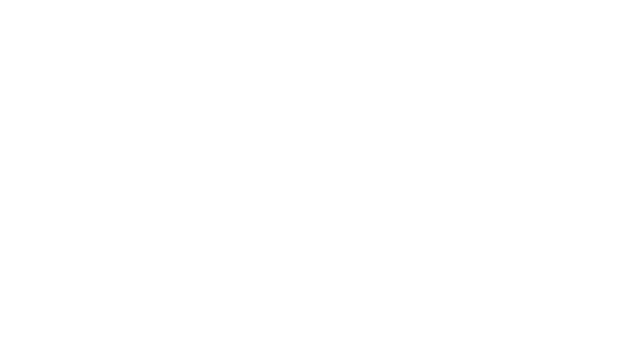
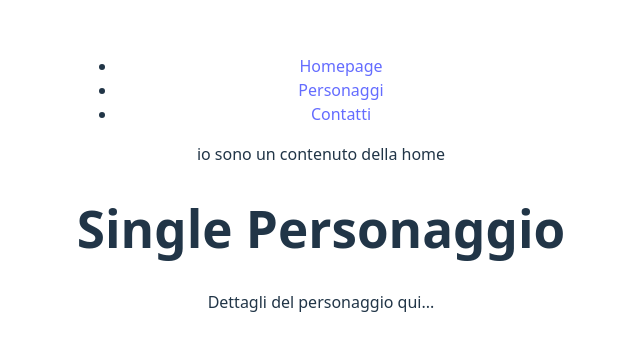
Before and after one commit to GiancarloRamondino/react-router, a React (Vite) app: page /personaggi/1 in a window 1280 px wide. Before the commit this address had no page. Shown: the part 216-566 px from the top of the page, without its empty margins (319-959 px from the left). Built offline with nearby package versions, Linux system fonts and the light colour scheme.

Commit message:
[UPD] DefoultLayout

```diff
--- a/src/App.jsx
+++ b/src/App.jsx
@@ -1,8 +1,13 @@
 import { BrowserRouter, Routes, Route} from 'react-router-dom';
+//layout
+import DefaultLayout from './layouts/DefaultLayout.jsx';
+import './App.css';
+// pagine
 import Homepage from './pages/Homepage.jsx';
 import Personaggi from './pages/Personaggi.jsx';
 import Contacts from './pages/Contacts.jsx';
-import './App.css'
+import SinglePers from './pages/SinglePers.jsx';
+
 
 function App() {
 
@@ -11,9 +16,12 @@
     <>
       <BrowserRouter>
         <Routes>
-          <Route path="/" element={<Homepage />} />
-          <Route path="/personaggi" element={<Personaggi />} />
-          <Route path="/contacts" element={<Contacts />} />
+          <Route element={<DefaultLayout />}>
+            <Route index element={<Homepage />} />
+            <Route path="/personaggi" element={<Personaggi />} />
+            <Route path="/contacts" element={<Contacts />} />
+            <Route path="/personaggi/:id" element={<SinglePers />} />
+          </Route>
         </Routes>
       </BrowserRouter>
     </>
--- a/src/components/Nabar.jsx
+++ b/src/components/Nabar.jsx
@@ -1,4 +1,5 @@
 import { NavLink } from "react-router-dom";
+
 function Navbar() {
     return (
         <nav>
--- /dev/null
+++ b/src/layouts/DefaultLayout.jsx
@@ -0,0 +1,18 @@
+
+import { Outlet } from 'react-router-dom';
+import Navbar from '../components/Nabar.jsx'
+
+function DefaultLayout() {
+  return (
+    <div>
+      <header>
+        <Navbar/>
+      </header>
+      <main>
+         <div>io  sono un contenuto della home</div>
+         <Outlet />
+      </main>
+    </div>
+  )
+}
+export default DefaultLayout
--- a/src/pages/Contacts.jsx
+++ b/src/pages/Contacts.jsx
@@ -4,7 +4,6 @@
 function Contacts() {
     return (
         <>
-            <Navbar />
             <div className="contacts">
                 <h1>Contatti</h1>
                 <p>Per qualsiasi informazione, non esitate a contattarci!</p>
--- a/src/pages/Homepage.jsx
+++ b/src/pages/Homepage.jsx
@@ -3,7 +3,6 @@
 function Homepage() {
   return (
     <>
-      <Navbar />
       <div>
         <h1>Benvenuti nella Homepage</h1>
         <p>Questa è la pagina principale dell'applicazione</p>
--- a/src/pages/Personaggi.jsx
+++ b/src/pages/Personaggi.jsx
@@ -4,7 +4,6 @@
 function Personaggi() {
   return (
     <>
-      <Navbar/>
       <div>
         <h1>Personaggi</h1>
         <p>Questa è la pagina dei personaggi.</p>
--- /dev/null
+++ b/src/pages/SinglePers.jsx
@@ -0,0 +1,11 @@
+
+function SinglePers() {
+    return (
+        <div>
+        <h1>Single Personaggio</h1>
+        <p>Dettagli del personaggio qui...</p>
+        </div>
+    );
+}
+
+export default SinglePers;
```
